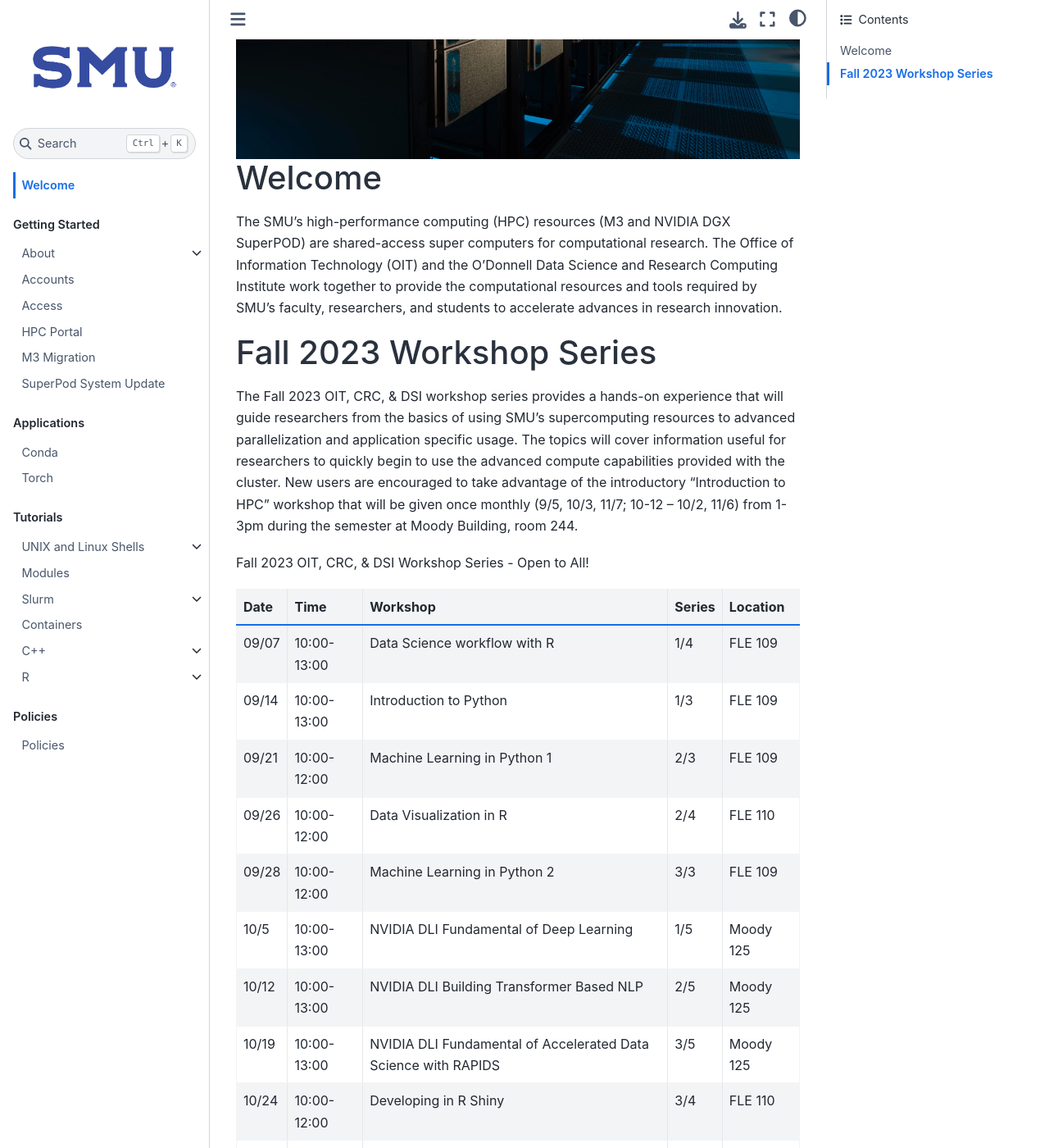
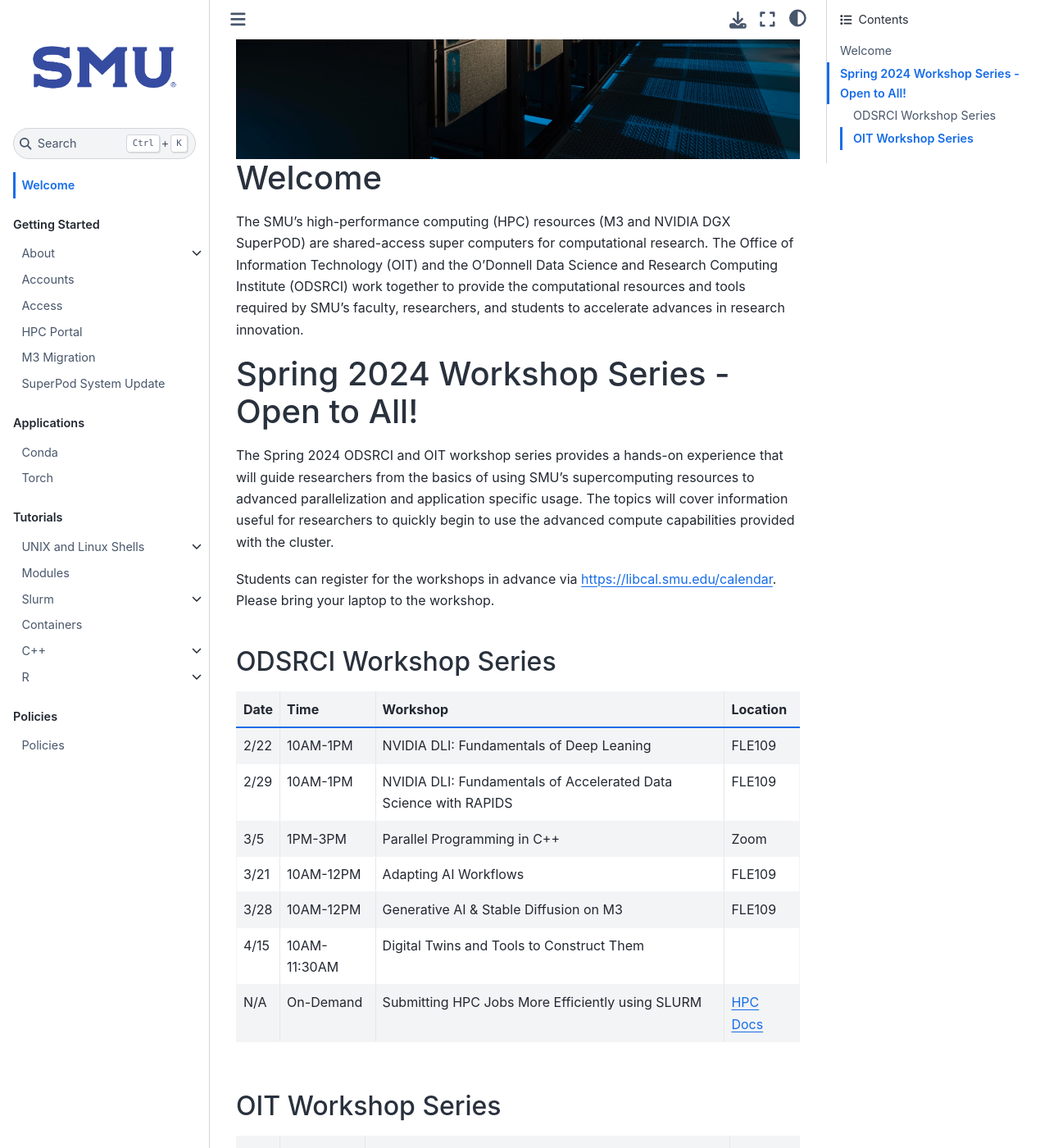
Before and after one commit to SouthernMethodistUniversity/hpc_docs, a Jupyter Book: the page built from docs/index.md, in a window 1280 px wide and 1400 px high, scrolled down 336 px. Shown: the whole window at 82% size. Built offline with Jupyter Book 1.0.4 settings and Sphinx 7.4.7 and the Sphinx Book theme 1.1.4, drawn with Linux system fonts in a browser that asks for light colours; some of the changed text lies outside the part shown.

Commit message:
Most of final workshop schedule.

```diff
--- a/docs/index.md
+++ b/docs/index.md
@@ -5,39 +5,45 @@
 
 # Welcome
 
-The SMU's high-performance computing (HPC) resources (M3 and NVIDIA DGX SuperPOD)
-are shared-access super computers for computational research.
-The Office of Information Technology (OIT) and the O'Donnell Data Science and
-Research Computing Institute work together to provide the computational
-resources and tools required by SMU’s faculty, researchers, and students to
-accelerate advances in research innovation.
+The SMU's high-performance computing (HPC) resources (M3 and NVIDIA DGX
+SuperPOD) are shared-access super computers for computational research. The
+Office of Information Technology (OIT) and the O'Donnell Data Science and
+Research Computing Institute (ODSRCI) work together to provide the
+computational resources and tools required by SMU’s faculty, researchers, and
+students to accelerate advances in research innovation.
 
-# Fall 2023 Workshop Series
+# Spring 2024 Workshop Series - Open to All!
 
-The Fall 2023 OIT, CRC, & DSI workshop series provides a hands-on experience
+The Spring 2024 ODSRCI and OIT workshop series provides a hands-on experience
 that will guide researchers from the basics of using SMU's supercomputing
 resources to advanced parallelization and application specific usage. The
 topics will cover information useful for researchers to quickly begin to use
-the advanced compute capabilities provided with the cluster. New users are
-encouraged to take advantage of the introductory "Introduction to HPC" workshop
-that will be given once monthly (9/5, 10/3, 11/7; 10-12 -- 10/2, 11/6) from 1-3pm during the semester at Moody Building, room 244.
+the advanced compute capabilities provided with the cluster.
 
-Fall 2023 OIT, CRC, & DSI Workshop Series - Open to All!
+Students can register for the workshops in advance via
+https://libcal.smu.edu/calendar. Please bring your laptop to the workshop.
 
-| Date  | Time        | Workshop                    								   | Series | Location |
-| ----- | ----------- | -------------------------------------------------------------- | ------ | -------- |
-| 09/07 | 10:00-13:00 | Data Science workflow with R  								   | 1/4    | FLE 109  |
-| 09/14 | 10:00-13:00 | Introduction to Python        								   | 1/3    | FLE 109  |
-| 09/21 | 10:00-12:00 | Machine Learning in Python 1 								   | 2/3    | FLE 109  |
-| 09/26 | 10:00-12:00 | Data Visualization in R 								 	   | 2/4    | FLE 110  |
-| 09/28 | 10:00-12:00 | Machine Learning in Python 2  								   | 3/3    | FLE 109  |
-| 10/5  | 10:00-13:00 | NVIDIA DLI Fundamental of Deep Learning 					   | 1/5    | Moody 125|
-| 10/12 | 10:00-13:00 | NVIDIA DLI Building Transformer Based NLP 					   | 2/5    | Moody 125|
-| 10/19 | 10:00-13:00 | NVIDIA DLI Fundamental of Accelerated Data Science with RAPIDS | 3/5    | Moody 125|
-| 10/24 | 10:00-12:00 | Developing in R Shiny						  	 			   | 3/4    | FLE 110  |
-| 10/26 | 10:00-13:00 | NVIDIA DLI Application of AI for Anomaly Detection 			   | 4/5    | Moody 125|
-| 11/02 | 10:00-12:00 | AI on the SuperPOD 											   | 5/5    | Moody 125|
-| 11/09 | 10:00-12:00 | Geo-spatial Data Analyses with Python 						   | 1/1    | FLE 109  |
-| 11/14 | 10:00-12:00 | Reproducible Research with R Markdown 						   | 4/4    | FLE 110  |
+## ODSRCI Workshop Series
 
-Students can register for the workshops in advance via https://libcal.smu.edu/calendar. Please bring your laptop to the workshop.
+| Date  | Time         | Workshop                    			 	 				      | Location   |
+| ----- | ------------ | ---------------------------------------------------------------- | ---------- |
+| 2/22  | 10AM-1PM     | NVIDIA DLI: Fundamentals of Deep Leaning                         | FLE109     |
+| 2/29  | 10AM-1PM     | NVIDIA DLI: Fundamentals of Accelerated Data Science with RAPIDS | FLE109     |
+| 3/5   | 1PM-3PM      | Parallel Programming in C++                                      | Zoom       |
+| 3/21  | 10AM-12PM    | Adapting AI Workflows                                            | FLE109     |
+| 3/28  | 10AM-12PM    | Generative AI & Stable Diffusion on M3                           | FLE109     |
+| 4/15  | 10AM-11:30AM | Digital Twins and Tools to Construct Them                        |
+| N/A   | On-Demand    | Submitting HPC Jobs More Efficiently using SLURM                 | [HPC Docs] |
+
+## OIT Workshop Series
+
+| Date  | Time        | Workshop                    								 | Location |
+| ----- | ----------- | ------------------------------------------------------------ | -------- |
+| 2/14  | 3PM-5PM     | Introduction to GitHub                                       | FLE323   |
+| 2/14  | 11AM-1PM    | A Date with K8s: Kubernetes for Research Use Cases           | Zoom     |
+| 2/1   | 10AM-1PM    | Introduction to Programming in Python                        | FLE109   |
+| 3/7   | 10AM-12PM   | Introduction to Linux                                        | FLE109   |
+| 4/2   | 1PM-3PM     | Containerizing All the Things: Using Containers for Research | Zoom     |
+| 4/11  | 10AM-12PM   | Effective Visualization of Data in R                         | FLE109   |
+
+[HPC Docs]: <https://southernmethodistuniversity.github.io/hpc_docs/>
```
